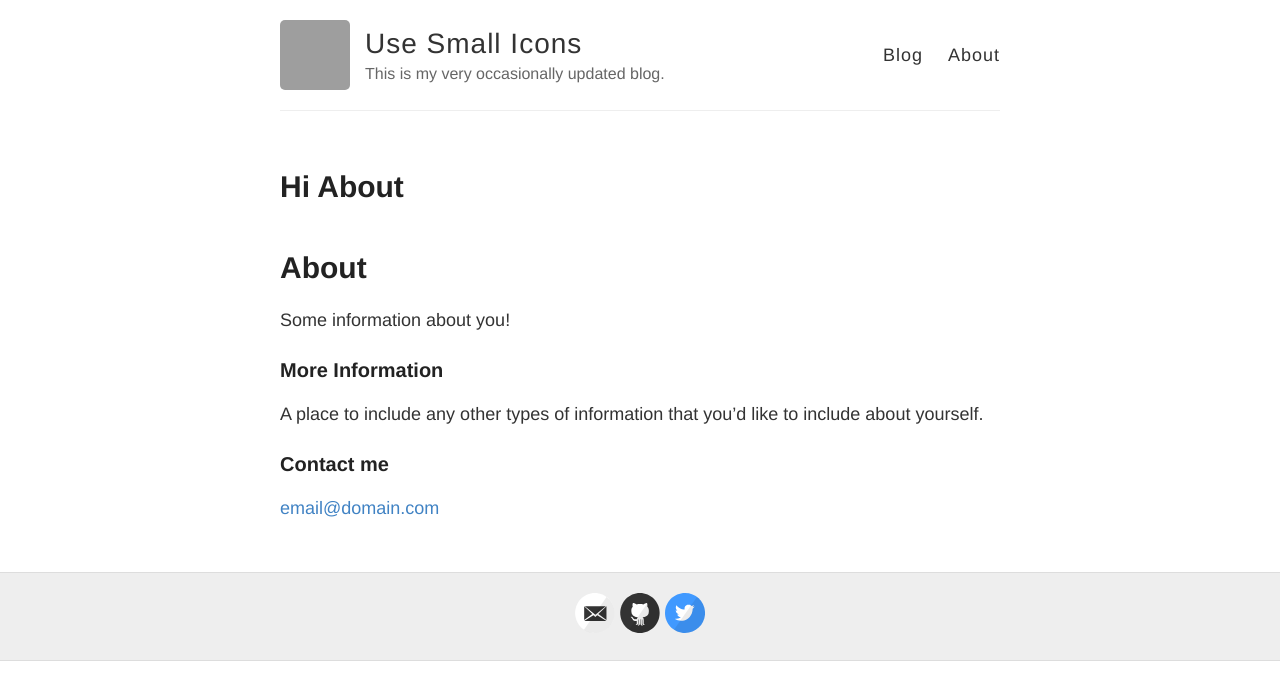
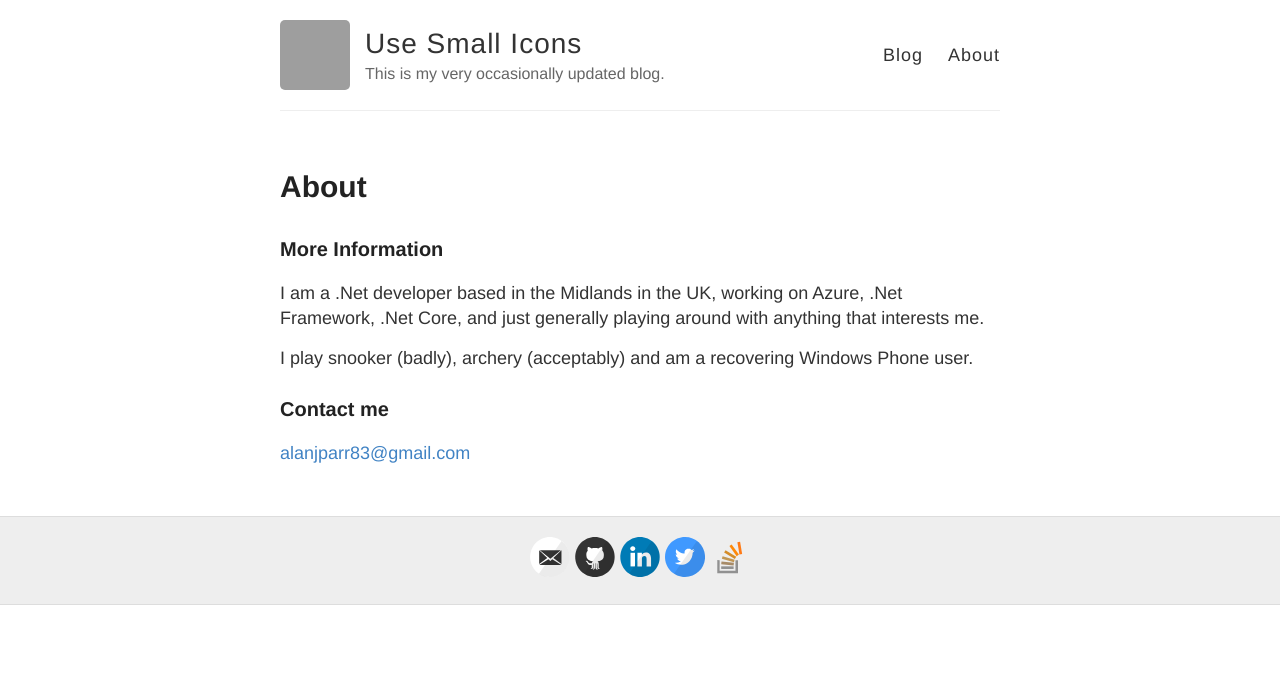
Before and after one commit to AlanParr/AlanParr.github.io, a Jekyll site: the page built from about.md, in a window 1280 px wide. Shown: the top 700 px of the page. Built offline with Jekyll 4.4.1, drawn with Linux system fonts in a browser that asks for light colours; grey boxes are pictures that could not be loaded.

Commit message:
Working?

```diff
--- a/_config.yml
+++ b/_config.yml
@@ -23,18 +23,18 @@ footer-links:
   flickr:
   github: alanparr
   instagram:
-  linkedin:
+  linkedin: alan-parr-02a9b351
   pinterest:
   rss: # just type anything here for a working RSS icon
   twitter: reluctanttwit83
-  stackoverflow: # your stackoverflow profile, e.g. "users/50476/bart-kiers"
+  stackoverflow: users/136871/hermiod
   youtube: # channel/<your_long_string> or user/<user-name>
   googleplus: # anything in your profile username that comes after plus.google.com/
 
 
 # Enter your Disqus shortname (not your username) to enable commenting on posts
 # You can find your shortname on the Settings page of your Disqus account
-disqus:
+disqus: alanparrgithubpages
 
 # Enter your Google Analytics web tracking code (e.g. UA-2110908-2) to activate tracking
 google_analytics:
--- a/_layouts/default.html
+++ b/_layouts/default.html
@@ -35,7 +35,6 @@
     </div>
 
     <div id="main" role="main" class="container">
-      <h1>Hi {{ page.title }}</h1>
       {{ content }}
     </div>
 
--- a/about.md
+++ b/about.md
@@ -4,12 +4,12 @@ title: About
 permalink: /about/
 ---
 
-Some information about you!
-
 ### More Information
 
-A place to include any other types of information that you'd like to include about yourself.
+I am a .Net developer based in the Midlands in the UK, working on Azure, .Net Framework, .Net Core, and just generally playing around with anything that interests me.
+
+I play snooker (badly), archery (acceptably) and am a recovering Windows Phone user.
 
 ### Contact me
 
-[email@domain.com](mailto:email@domain.com)
+[alanjparr83@gmail.com](mailto:alanjparr83@gmail.com)
```
